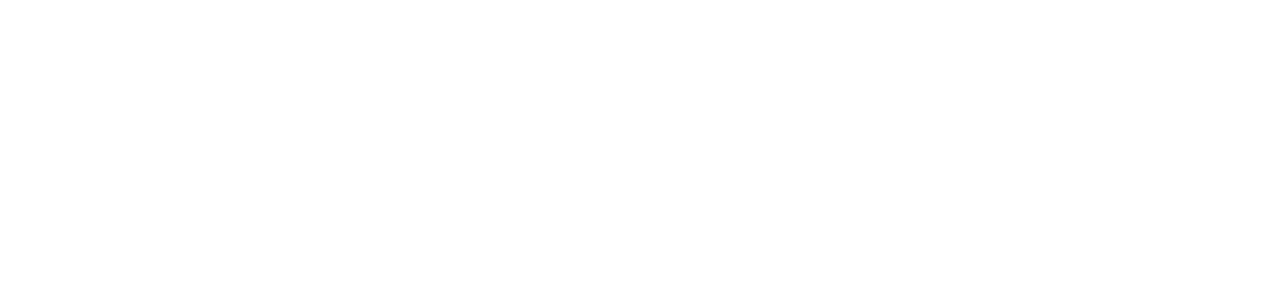
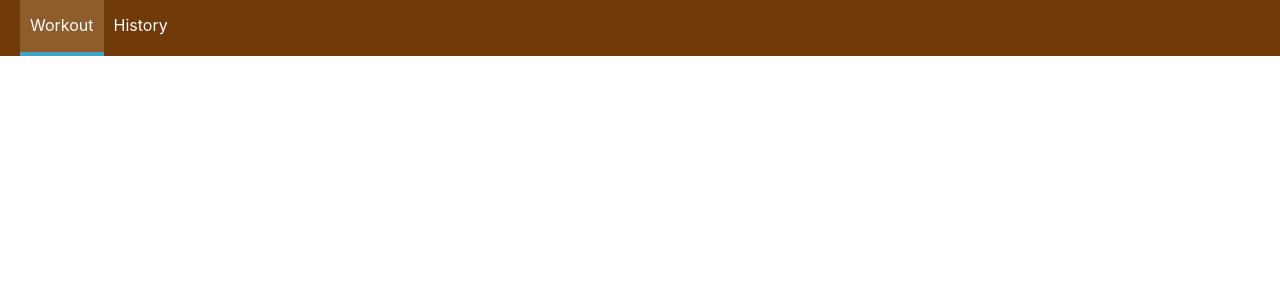
Before and after one commit to BigDog1400/acapp2, a React (Create React App) app: page / in a window 1280 px wide. Shown: the top 300 px of the page. Built offline with nearby package versions, Linux system fonts and the light colour scheme.

Commit message:
Layout changes

```diff
--- a/src/App.js
+++ b/src/App.js
@@ -1,10 +1,15 @@
+import React, { Component } from 'react';
+import Layout from './hoc/Layout/Layout'
 
-function App() {
-  return (
-    <div className="App">
-
-    </div>
-  );
+class App extends Component {
+  render() {
+    return (
+      <div>
+        <Layout>
+        </Layout>
+      </div>
+    );
+  }
 }
 
 export default App;
--- /dev/null
+++ b/src/hoc/Layout/Layout.js
@@ -0,0 +1,34 @@
+import React, { Component, Fragment } from 'react';
+import Classes from './Layout.module.css'
+import Toolbar from '../../components/Navigation/Toolbar/Toolbar';
+import SideDrawer from '../../components/Navigation/SideDrawer/SideDrawer';
+
+class Layout extends Component {
+    state= {
+        showSideDrawer : false
+    }
+    sideDrawerClosedHandler = ()=>{
+        this.setState({showSideDrawer: false})
+    }
+    sideDrawerToggleHandler = ()=>{
+        this.setState((prevState)=>{
+            return { showSideDrawer : !prevState.showSideDrawer}
+        });
+    }
+    render() {
+        return (
+          <Fragment>
+              <Toolbar
+                drawerToggleClicked={this.sideDrawerToggleHandler}
+              ></Toolbar>
+              <SideDrawer
+                open={this.state.showSideDrawer}
+                closed={this.sideDrawerClosedHandler}
+              ></SideDrawer>
+              <main className={Classes.Content}>{this.props.children}</main>
+          </Fragment>
+        );
+    }
+}
+
+export default Layout;
--- /dev/null
+++ b/src/hoc/Layout/Layout.module.css
@@ -0,0 +1,3 @@
+.Content {
+    margin-top: 72px;
+}
```
Also changed, not shown: 1 other file (tests, documents, lock files or other folders).
